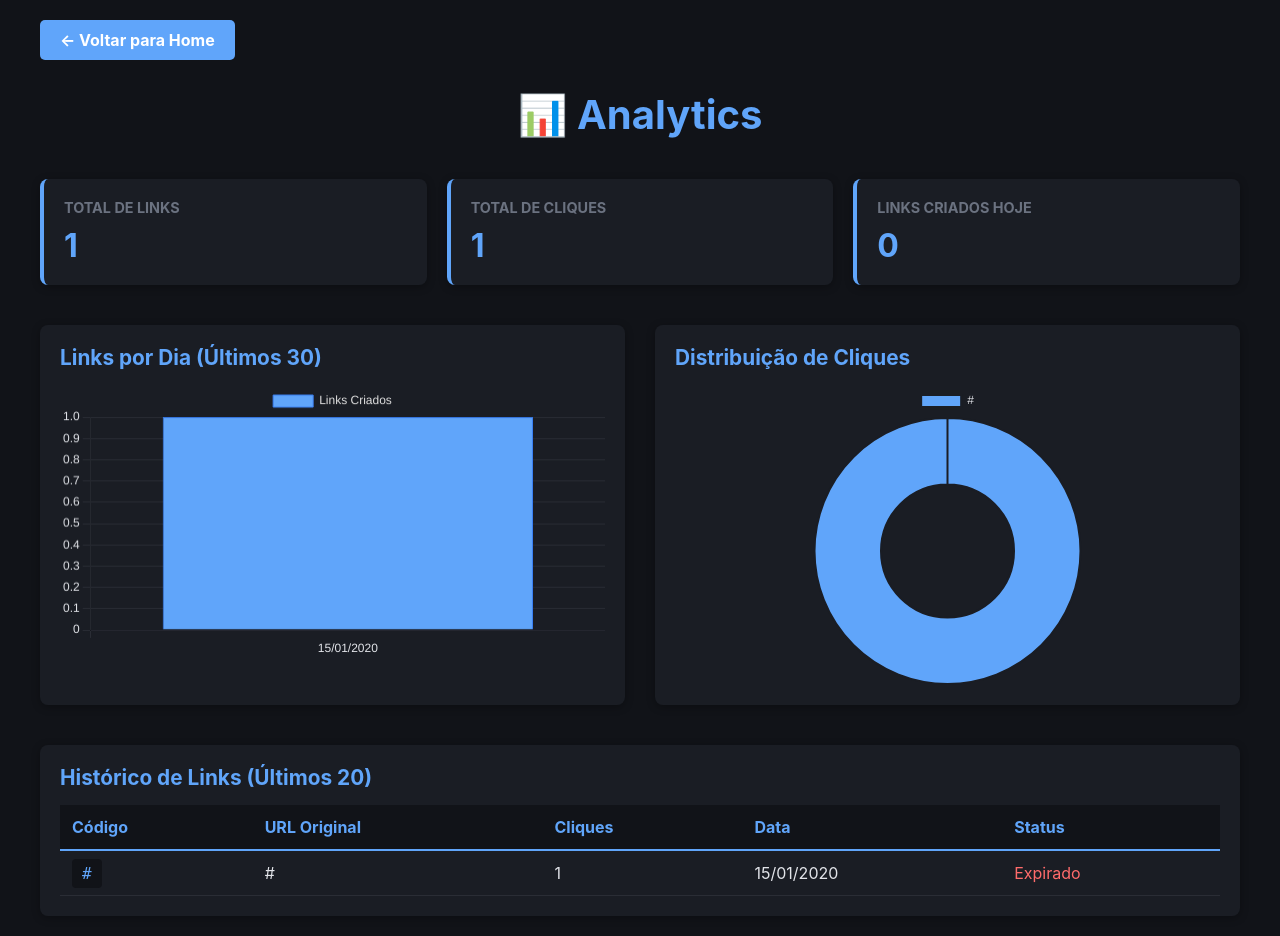
After one commit to Ruanmsb/senac-pi-grupo51, a Flask app: page /analytics in a window 1280 px wide. The commit adds this page. Run offline with Flask 3, Linux system fonts and the light colour scheme; tables that the repository leaves empty hold one stand-in row (values such as "Sample post").

Commit message:
Adição de Analytics
Adição de Analytics

```diff
--- a/controllers.py
+++ b/controllers.py
@@ -111,6 +111,10 @@ def configurar_rotas(app):
     @app.route("/")
     def index():
         return render_template("index.html")
+
+    @app.route("/analytics")
+    def analytics():
+        return render_template("analytics.html")
 
     @app.route("/api/encurtar", methods=["POST"])
     def api_encurtar():
--- /dev/null
+++ b/templates/analytics.html
@@ -0,0 +1,394 @@
+<!DOCTYPE html>
+<html lang="pt-BR">
+<head>
+    <meta charset="UTF-8">
+    <meta name="viewport" content="width=device-width, initial-scale=1.0">
+    <title>Analytics - Encurtador de URL</title>
+    <script src="https://cdn.jsdelivr.net/npm/chart.js"></script>
+    <style>
+        * {
+            margin: 0;
+            padding: 0;
+            box-sizing: border-box;
+        }
+
+        :root {
+            --bg: #111318;
+            --bg-card: #1a1d24;
+            --border: #2a2d35;
+            --text: #e2e4e9;
+            --muted: #6b7280;
+            --dim: #374151;
+            --accent: #3b82f6;
+            --accent-h: #60a5fa;
+            --green: #22c55e;
+            --red: #ef4444;
+            --radius: 8px;
+            --sans: 'Inter', sans-serif;
+            --mono: 'JetBrains Mono', monospace;
+        }
+
+        body {
+            background: var(--bg);
+            color: var(--text);
+            font-family: var(--sans);
+            padding: 20px;
+        }
+
+        .container {
+            max-width: 1200px;
+            margin: 0 auto;
+        }
+
+        header {
+            margin-bottom: 40px;
+            text-align: center;
+        }
+
+        h1 {
+            font-size: 2.5em;
+            margin-bottom: 10px;
+            color: var(--accent-h);
+        }
+
+        .stats-grid {
+            display: grid;
+            grid-template-columns: repeat(auto-fit, minmax(250px, 1fr));
+            gap: 20px;
+            margin-bottom: 40px;
+        }
+
+        .stat-card {
+            background: var(--bg-card);
+            padding: 20px;
+            border-radius: var(--radius);
+            border-left: 4px solid var(--accent-h);
+            box-shadow: 0 2px 8px rgba(0, 0, 0, 0.3);
+        }
+
+        .stat-card h3 {
+            font-size: 0.9em;
+            color: var(--muted);
+            margin-bottom: 10px;
+            text-transform: uppercase;
+        }
+
+        .stat-card .value {
+            font-size: 2em;
+            font-weight: bold;
+            color: var(--accent-h);
+        }
+
+        .charts-grid {
+            display: grid;
+            grid-template-columns: repeat(auto-fit, minmax(400px, 1fr));
+            gap: 30px;
+            margin-bottom: 40px;
+        }
+
+        .chart-box {
+            background: var(--bg-card);
+            padding: 20px;
+            border-radius: var(--radius);
+            box-shadow: 0 2px 8px rgba(0, 0, 0, 0.3);
+        }
+
+        .chart-box h2 {
+            font-size: 1.3em;
+            margin-bottom: 15px;
+            color: var(--accent-h);
+        }
+
+        canvas {
+            max-height: 300px;
+        }
+
+        .table-box {
+            background: var(--bg-card);
+            padding: 20px;
+            border-radius: var(--radius);
+            box-shadow: 0 2px 8px rgba(0, 0, 0, 0.3);
+            margin-top: 30px;
+        }
+
+        .table-box h2 {
+            font-size: 1.3em;
+            margin-bottom: 15px;
+            color: var(--accent-h);
+        }
+
+        table {
+            width: 100%;
+            border-collapse: collapse;
+        }
+
+        th {
+            background: var(--bg);
+            padding: 12px;
+            text-align: left;
+            font-weight: bold;
+            color: var(--accent-h);
+            border-bottom: 2px solid var(--accent-h);
+        }
+
+        td {
+            padding: 12px;
+            border-bottom: 1px solid var(--border);
+        }
+
+        tr:hover {
+            background: var(--dim);
+        }
+
+        .code {
+            background: var(--bg);
+            padding: 5px 10px;
+            border-radius: 4px;
+            font-family: var(--mono);
+            color: var(--accent-h);
+        }
+
+        .loading {
+            text-align: center;
+            color: var(--muted);
+            margin: 20px 0;
+        }
+
+        .error {
+            background: rgba(239, 68, 68, 0.08);
+            color: var(--red);
+            padding: 15px;
+            border-radius: var(--radius);
+            margin: 20px 0;
+        }
+
+        nav {
+            margin-bottom: 30px;
+        }
+
+        nav a {
+            display: inline-block;
+            padding: 10px 20px;
+            background: var(--accent-h);
+            color: #fff;
+            text-decoration: none;
+            border-radius: 5px;
+            margin-right: 10px;
+            font-weight: bold;
+            transition: background 150ms;
+        }
+
+        nav a:hover {
+            background: var(--accent);
+        }
+    </style>
+</head>
+<body>
+    <div class="container">
+        <nav>
+            <a href="/">← Voltar para Home</a>
+        </nav>
+
+        <header>
+            <h1>📊 Analytics</h1>
+        </header>
+
+        <div class="stats-grid" id="statsGrid">
+            <div class="loading">Carregando estatísticas...</div>
+        </div>
+
+        <div class="charts-grid">
+            <div class="chart-box">
+                <h2>Links por Dia (Últimos 30)</h2>
+                <canvas id="linksPerDayChart"></canvas>
+            </div>
+            <div class="chart-box">
+                <h2>Distribuição de Cliques</h2>
+                <canvas id="clicksChart"></canvas>
+            </div>
+        </div>
+
+        <div class="table-box">
+            <h2>Histórico de Links (Últimos 20)</h2>
+            <table id="linksTable">
+                <thead>
+                    <tr>
+                        <th>Código</th>
+                        <th>URL Original</th>
+                        <th>Cliques</th>
+                        <th>Data</th>
+                        <th>Status</th>
+                    </tr>
+                </thead>
+                <tbody id="linksTableBody">
+                    <tr>
+                        <td colspan="5" class="loading">Carregando histórico...</td>
+                    </tr>
+                </tbody>
+            </table>
+        </div>
+    </div>
+
+    <script>
+        let linksChart = null;
+        let clicksChart = null;
+
+        async function loadStats() {
+            try {
+                const response = await fetch('/api/stats');
+                if (!response.ok) throw new Error('Erro ao carregar estatísticas');
+
+                const stats = await response.json();
+
+                const statsGrid = document.getElementById('statsGrid');
+                statsGrid.innerHTML = `
+                    <div class="stat-card">
+                        <h3>Total de Links</h3>
+                        <div class="value">${stats.total_links}</div>
+                    </div>
+                    <div class="stat-card">
+                        <h3>Total de Cliques</h3>
+                        <div class="value">${stats.total_cliques}</div>
+                    </div>
+                    <div class="stat-card">
+                        <h3>Links Criados Hoje</h3>
+                        <div class="value">${stats.hoje}</div>
+                    </div>
+                `;
+            } catch (error) {
+                console.error(error);
+                document.getElementById('statsGrid').innerHTML = `
+                    <div class="error">Erro ao carregar estatísticas: ${error.message}</div>
+                `;
+            }
+        }
+
+        async function loadLinks() {
+            try {
+                const response = await fetch('/api/links');
+                if (!response.ok) throw new Error('Erro ao carregar links');
+
+                const links = await response.json();
+
+                const tbody = document.getElementById('linksTableBody');
+
+                if (links.length === 0) {
+                    tbody.innerHTML = '<tr><td colspan="5" style="text-align: center; color: #999;">Nenhum link criado ainda</td></tr>';
+                    return;
+                }
+
+                tbody.innerHTML = links.map(link => `
+                    <tr>
+                        <td><span class="code">${link.codigo}</span></td>
+                        <td title="${link.url_original}">${link.url_original.substring(0, 50)}${link.url_original.length > 50 ? '...' : ''}</td>
+                        <td>${link.cliques}</td>
+                        <td>${link.data_cadastro}</td>
+                        <td>${link.expirado ? '<span style="color: #ff6b6b;">Expirado</span>' : '<span style="color: #4ade80;">Ativo</span>'}</td>
+                    </tr>
+                `).join('');
+
+                updateCharts(links);
+            } catch (error) {
+                console.error(error);
+                document.getElementById('linksTableBody').innerHTML = `
+                    <tr><td colspan="5" class="error">Erro ao carregar links: ${error.message}</td></tr>
+                `;
+            }
+        }
+
+        function updateCharts(links) {
+            // Gráfico de links por dia
+            const dayMap = {};
+            links.forEach(link => {
+                const day = link.data_cadastro;
+                dayMap[day] = (dayMap[day] || 0) + 1;
+            });
+
+            const days = Object.keys(dayMap).sort().slice(-30);
+            const counts = days.map(day => dayMap[day]);
+
+            const linksCtx = document.getElementById('linksPerDayChart').getContext('2d');
+            if (linksChart) linksChart.destroy();
+            linksChart = new Chart(linksCtx, {
+                type: 'bar',
+                data: {
+                    labels: days,
+                    datasets: [{
+                        label: 'Links Criados',
+                        data: counts,
+                        backgroundColor: '#60a5fa',
+                        borderColor: '#3b82f6',
+                        borderWidth: 1
+                    }]
+                },
+                options: {
+                    responsive: true,
+                    maintainAspectRatio: true,
+                    plugins: {
+                        legend: {
+                            labels: { color: '#e0e0e0' }
+                        }
+                    },
+                    scales: {
+                        y: {
+                            ticks: { color: '#e2e4e9' },
+                            grid: { color: '#2a2d35' }
+                        },
+                        x: {
+                            ticks: { color: '#e2e4e9' },
+                            grid: { color: '#2a2d35' }
+                        }
+                    }
+                }
+            });
+
+            // Gráfico de distribuição de cliques (top 10 links)
+            const topLinks = links
+                .sort((a, b) => b.cliques - a.cliques)
+                .slice(0, 10)
+                .map(link => ({
+                    codigo: link.codigo,
+                    cliques: link.cliques
+                }));
+
+            const clicksCtx = document.getElementById('clicksChart').getContext('2d');
+            if (clicksChart) clicksChart.destroy();
+            clicksChart = new Chart(clicksCtx, {
+                type: 'doughnut',
+                data: {
+                    labels: topLinks.map(l => l.codigo),
+                    datasets: [{
+                        data: topLinks.map(l => l.cliques),
+                        backgroundColor: [
+                            '#60a5fa', '#ef4444', '#22c55e', '#f59e0b',
+                            '#a78bfa', '#f87171', '#10b981', '#3b82f6',
+                            '#fbbf24', '#fb7185'
+                        ],
+                        borderColor: '#1a1d24',
+                        borderWidth: 2
+                    }]
+                },
+                options: {
+                    responsive: true,
+                    maintainAspectRatio: true,
+                    plugins: {
+                        legend: {
+                            labels: { color: '#e2e4e9' }
+                        }
+                    }
+                }
+            });
+        }
+
+        // Carregar dados ao abrir a página
+        loadStats();
+        loadLinks();
+
+        // Atualizar a cada 30 segundos
+        setInterval(() => {
+            loadStats();
+            loadLinks();
+        }, 30000);
+    </script>
+</body>
+</html>
--- a/templates/index.html
+++ b/templates/index.html
@@ -56,6 +56,8 @@
         <span class="stat-val" id="stat-hoje">—</span>
         <span class="stat-key">hoje</span>
       </div>
+      <div class="stat-sep"></div>
+      <a href="/analytics" class="stat-link">📊 Analytics</a>
     </section>
 
     <section class="card">
```
Also changed, not shown: static/css/style.css (+21 -0 lines), README.md.
